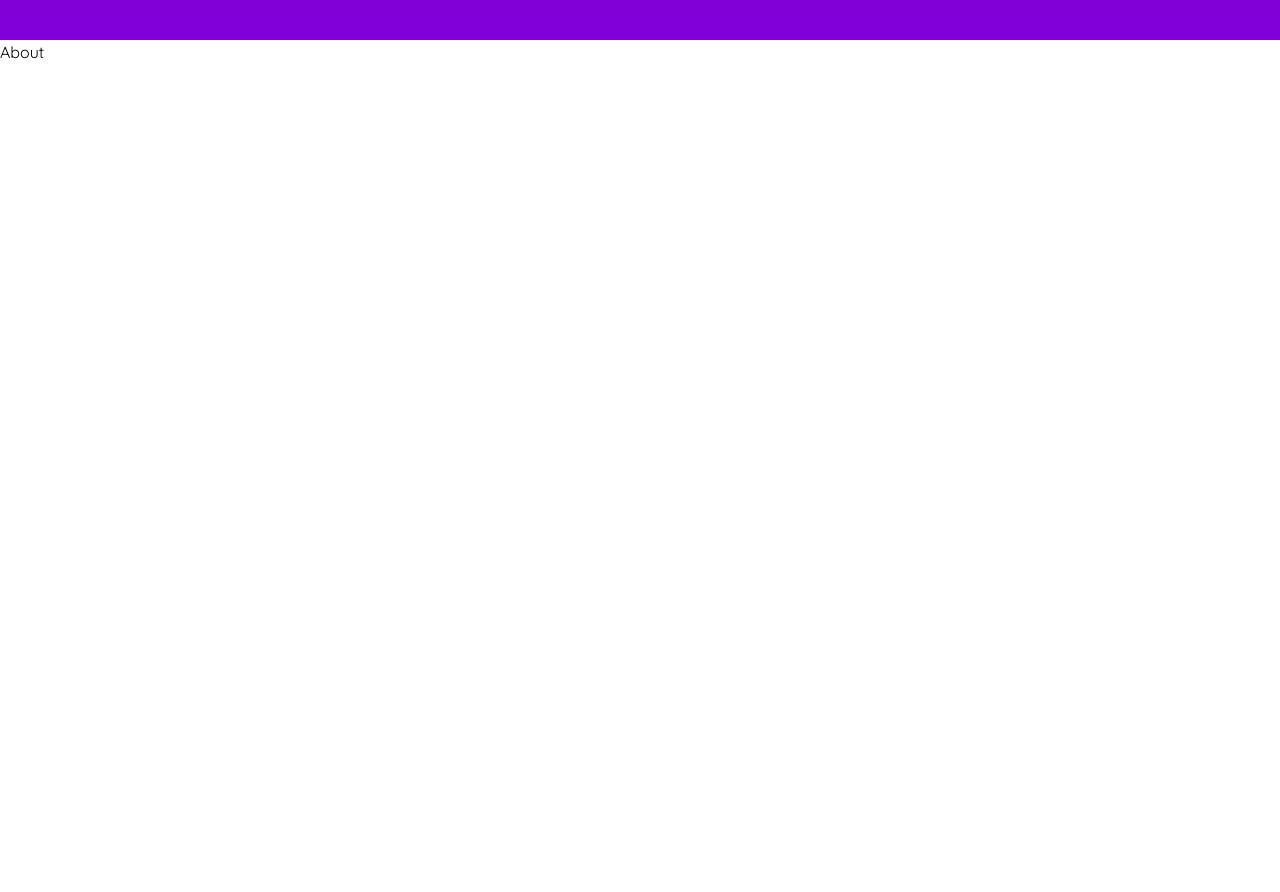
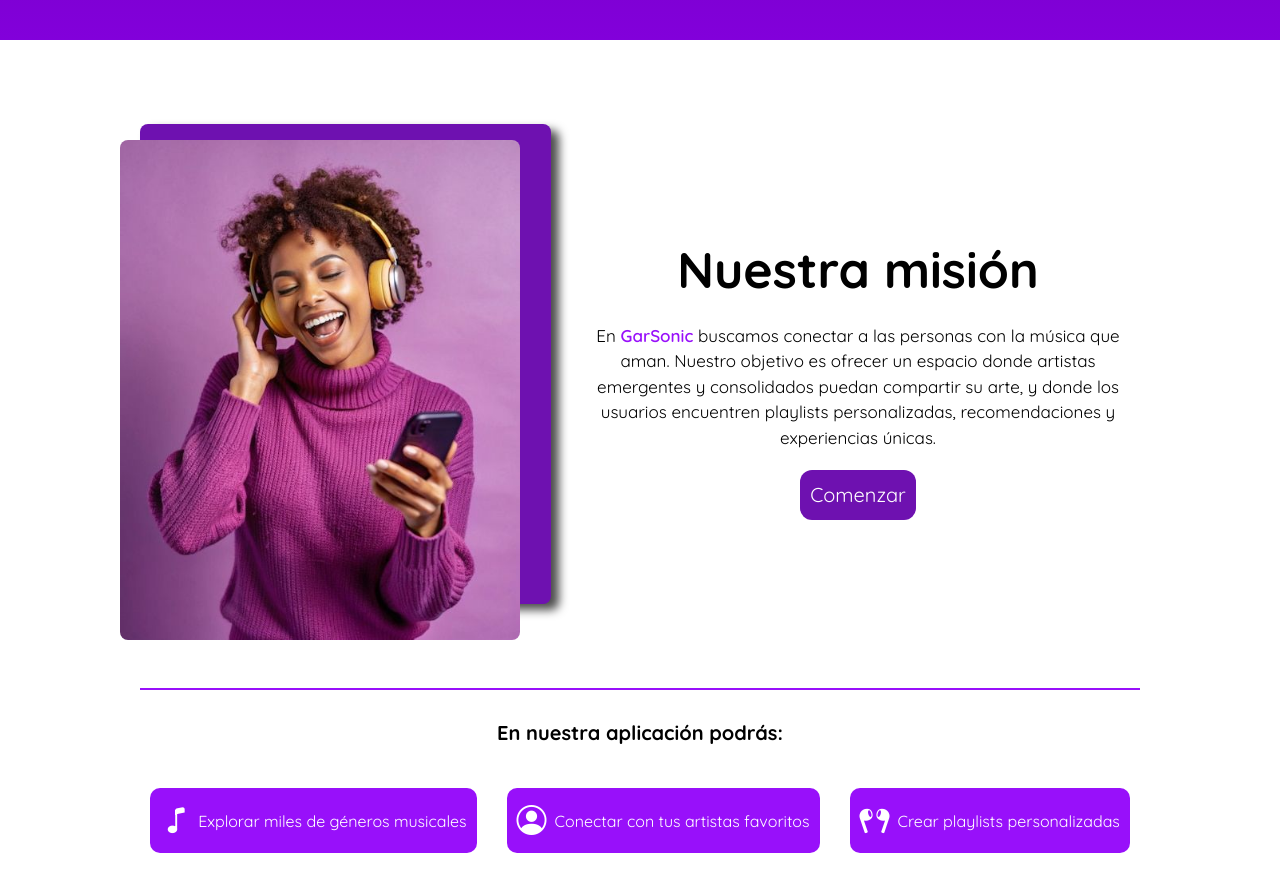
Before and after one commit to santimontironi/GarSonic-App, a React (Vite) app in the folder frontend/: page / in a window 1280 px wide. Shown: the part 760-1652 px from the top of the page. Before the commit the page ends 824 px from the top, so only its background shows below. Built offline with nearby package versions, Linux system fonts and the light colour scheme; no server answers; a web font is replaced by a local one.

Commit message:
seccion About diseñada

```diff
--- a/frontend/src/components/Header.jsx
+++ b/frontend/src/components/Header.jsx
@@ -15,7 +15,7 @@ const Header = () => {
     }
 
 return (
-    <header className="xl:relative lg:relative w-full h-[100px] lg:h-[150px] flex justify-between bg-black items-center lg:pl-[50px] lg:pr-[50px] pl-[20px] pr-[20px] shadow-[10px_25px_25px_rgba(0,0,0,0.50)]">
+    <header className="sticky top-0 w-full z-50 h-[100px] lg:h-[150px] flex justify-between bg-black items-center lg:pl-[50px] lg:pr-[50px] pl-[20px] pr-[20px] shadow-[10px_25px_25px_rgba(0,0,0,0.50)]">
             <div>
                 <a href="/"><img className="w-[100px]" src={logo} alt="logo" /></a>
             </div>
@@ -24,7 +24,7 @@ return (
                 <i className="bi bi-list text-white text-[25px]"></i>
             </button>
 
-            <nav className={`${openNav ? "opacity-100 translate-x-0 navPrincipal" : "opacity-0 translate-x-full"} transition-all duration-300 ease-in-out text-white list-none fixed top-0 right-0 w-[200px] p-[15px] h-[100vh] bg-black
+            <nav className={`${openNav ? "opacity-100 translate-x-0 z-50 navPrincipal" : "opacity-0 translate-x-full"} transition-all duration-300 ease-in-out text-white list-none fixed top-0 right-0 w-[200px] p-[15px] h-[100vh] bg-black
 
 
             lg:static lg:flex lg:flex-row lg:gap-[30px] lg:transition-none lg:opacity-100 lg:h-auto lg:w-auto lg:bg-transparent lg:translate-x-0`}>
--- a/frontend/src/pages/About.jsx
+++ b/frontend/src/pages/About.jsx
@@ -1,6 +1,55 @@
+import { motion } from "framer-motion"
+import photoNosotros from "../static/img/nosotros.jpg"
+
 const About = () => {
   return (
-    <div id="nosotros">About</div>
+
+    <section className="min-h-screen w-full pb-[50px]" id="nosotros">
+      <motion.div
+        initial={{ opacity: 0, y: 70 }}
+        whileInView={{ opacity: 1, y: 0 }}
+        transition={{ duration: 0.7 }}
+        viewport={{ once: true }}
+      >
+
+        <div className="flex flex-col items-center justify-center h-[700px] lg:flex-row border-b-2 border-purple-600 lg:w-[1000px] lg:justify-between lg:mx-auto lg:h-[650px] lg:gap-[25px]">
+          <figure className="w-[320px] h-[400px] bg-purple-800 relative p-4 shadow-[8px_6px_10px_rgba(0,0,0,0.70)] rounded-[8px] lg:w-[450px] lg:h-[480px]">
+            <img className="w-[300px] object-cover absolute left-[-10px] rounded-[8px] lg:w-[400px] lg:left-[-20px]" src={photoNosotros} alt="Persona escuchando música" />
+          </figure>
+          <div className="flex flex-col items-center p-[10px]">
+            <h2 className="text-[30px] font-bold text-center mt-6 lg:text-[50px]">Nuestra misión</h2>
+            <p className="mt-4 text-center max-w-[400px] lg:max-w-[600px] lg:text-[17px]">
+              En <span className="font-semibold text-purple-600">GarSonic</span> buscamos conectar a las personas con la música que aman.
+              Nuestro objetivo es ofrecer un espacio donde artistas emergentes y consolidados
+              puedan compartir su arte, y donde los usuarios encuentren playlists personalizadas,
+              recomendaciones y experiencias únicas.
+            </p>
+            <div className="mt-5">
+              <a className="inline-block bg-purple-800 p-[10px] text-white rounded-[10px] hover:scale-110 transition duration-200 lg:rounded-[12px] lg:text-[20px]" href="/ingresar">Comenzar</a>
+            </div>
+          </div>
+        </div>
+
+        <div className="flex flex-col items-center justify-center mt-[28px]">
+          <span className="text-[20px] font-bold">En nuestra aplicación podrás:</span>
+          <ul className="mt-[20px] list-none flex flex-col gap-[15px] lg:flex-row lg:gap-[30px] lg:mt-[40px]">
+            <li className="flex items-center gap-2 bg-purple-600 text-white p-[10px] rounded-[10px]">
+              <i class="bi bi-music-note text-[30px]"></i>
+              Explorar miles de géneros musicales
+            </li>
+            <li className="flex items-center gap-2 bg-purple-600 text-white p-[10px] rounded-[10px]">
+              <i class="bi bi-person-circle text-[30px]"></i>
+              Conectar con tus artistas favoritos
+            </li>
+            <li className="flex items-center gap-2 bg-purple-600 text-white p-[10px] rounded-[10px]">
+              <i class="bi bi-earbuds text-[30px]"></i>
+              Crear playlists personalizadas
+            </li>
+          </ul>
+        </div>
+
+      </motion.div>
+    </section>
   )
 }
 
--- a/frontend/src/pages/Index.jsx
+++ b/frontend/src/pages/Index.jsx
@@ -3,7 +3,7 @@ import { motion } from "framer-motion";
 const Index = () => {
   return (
     <>
-      <section id="inicio" className="index-container w-full h-[calc(100vh-100px)] lg:h-[calc(100vh-150px)] md:h-[calc(100vh-100px)] bg-gradient-to-b from-purple-900 to-purple-700">
+      <section id="inicio" className="index-container w-full h-[calc(80vh-100px)] lg:h-[calc(100vh-150px)] md:h-[calc(100vh-100px)] bg-gradient-to-b from-purple-900 to-purple-700">
         <motion.div
           initial={{ opacity: 0, y:70 }}
           whileInView={{ opacity: 1, y: 0 }}
--- a/frontend/src/static/css/index.css
+++ b/frontend/src/static/css/index.css
@@ -10,6 +10,10 @@
 
 html {
   scroll-behavior: smooth;
+}
+
+.header-scrolled{
+    background-color: red;
 }
 
 .tituloIndex{
```
Also changed, not shown: frontend/src/static/img/nosotros.jpg (added).
